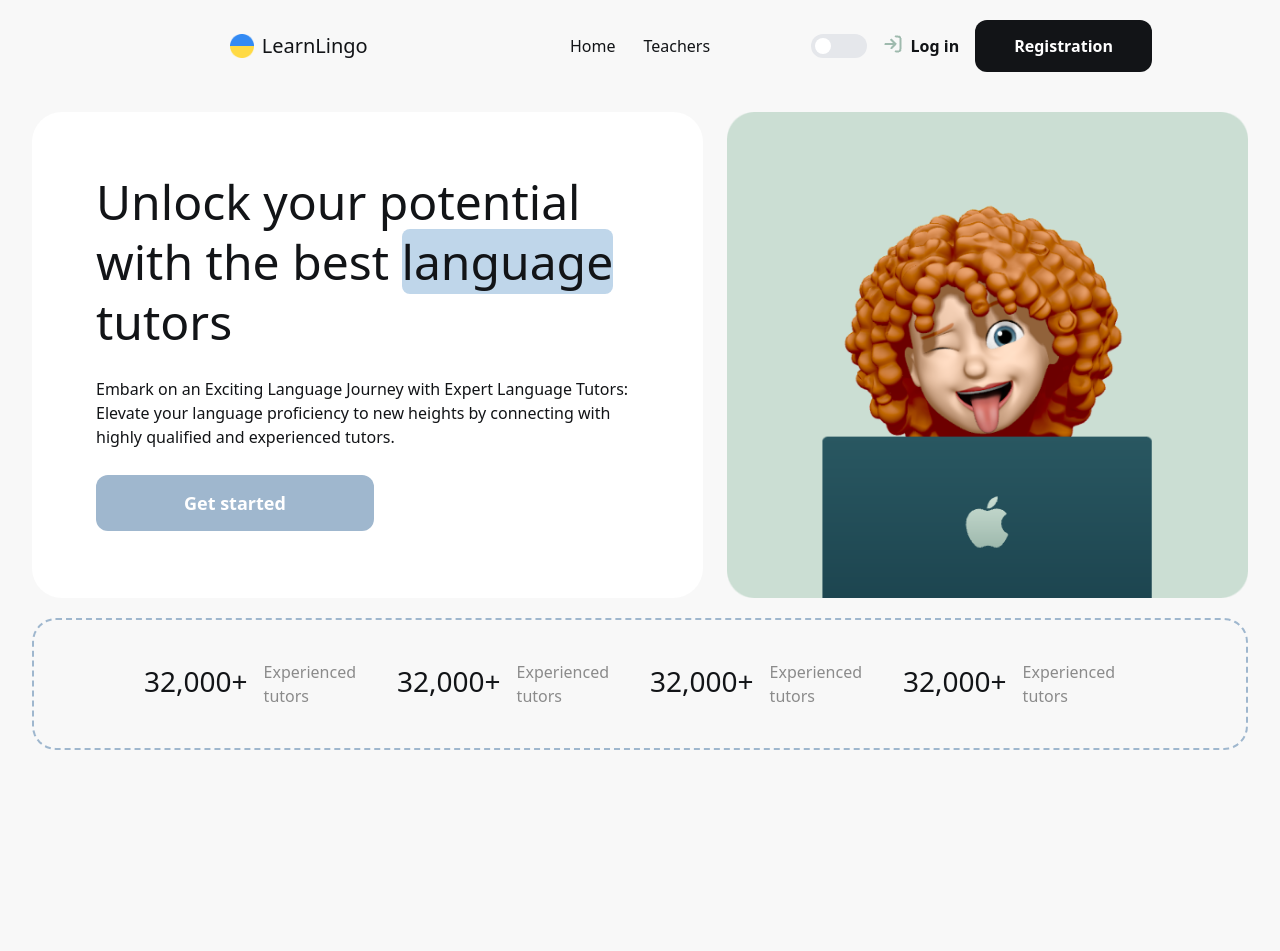
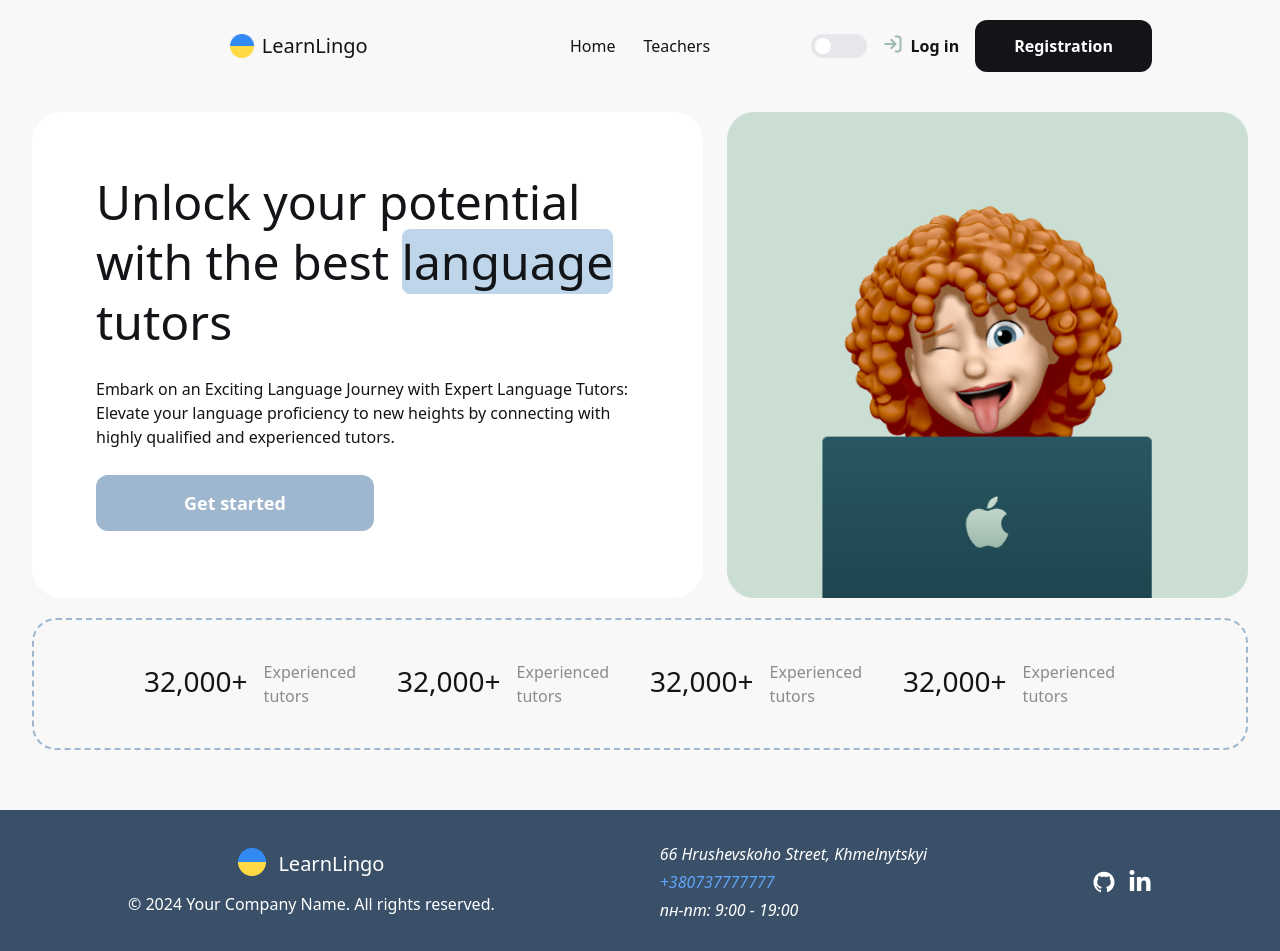
Before and after one commit to Nikolay0803/auth-next, a Next.js app: page / in a window 1280 px wide. Shown: the top 951 px of the page. Before the commit the page ends 810 px from the top, so only its background shows below. Built offline with nearby package versions, Linux system fonts and the light colour scheme; no server answers.

Commit message:
Add Footer

```diff
--- a/package.json
+++ b/package.json
@@ -14,6 +14,7 @@
     "next-auth": "^4.24.7",
     "react": "^18",
     "react-dom": "^18",
+    "react-icons": "^5.3.0",
     "react-toastify": "^10.0.5",
     "tailwind-merge": "^2.5.2"
   },
--- a/src/app/layout.tsx
+++ b/src/app/layout.tsx
@@ -1,9 +1,9 @@
-
 import Providers from "@/components/Providers";
 import "./globals.css";
 import AppBar from "@/components/AppBar";
 import { ToastContainer } from "react-toastify";
 import "react-toastify/dist/ReactToastify.css";
+import Footer from "@/components/Footer";
 
 export const metadata = {
   title: "Next-Auth",
@@ -17,11 +17,12 @@ interface Props {
 export default function RootLayout(props: Props) {
   return (
     <html lang="en">
-      <body>
+      <body className="flex flex-col min-h-screen">
         <Providers>
           <AppBar />
-          {props.children}
+          <main className="flex-grow">{props.children}</main>
           <ToastContainer />
+          <Footer />
         </Providers>
       </body>
     </html>
--- /dev/null
+++ b/src/components/Footer.tsx
@@ -0,0 +1,57 @@
+import Image from "next/image";
+import Link from "next/link";
+import logo from "@/assets/ukraine.png";
+import { AiFillGithub } from "react-icons/ai";
+import { FaLinkedinIn } from "react-icons/fa";
+
+export default function Footer() {
+  return (
+    <footer className="flex flex-col md:flex-row items-center justify-between px-8 md:px-[128px] py-8 bg-[#3A5068] text-white dark:bg-[#1c2938] dark:text-gray-300">
+      <div className="flex flex-col gap-3 items-center">
+        <Link className="flex items-center" href="/">
+          <div className="w-8 h-8">
+            <Image src={logo} alt="LearnLingo Logo" />
+          </div>
+          <p className="text-[20px] font-medium ml-2">LearnLingo</p>
+        </Link>
+        <p>&copy; 2024 Your Company Name. All rights reserved.</p>
+      </div>
+
+      <address className="flex flex-col gap-1 text-center md:text-left">
+        <span>66 Hrushevskoho Street, Khmelnytskyi</span>
+        <a
+          className="text-blue-400 hover:underline dark:text-blue-300"
+          href="tel:+380737777777"
+        >
+          +380737777777
+        </a>
+        <span>пн-пт: 9:00 - 19:00</span>
+      </address>
+
+      <ul className="flex gap-3 mt-3 md:mt-0">
+        <li>
+          <a
+            href="https://github.com/Nikolay0803"
+            aria-label="GitHub"
+            target="_blank"
+            rel="noopener noreferrer"
+            className="text-white hover:text-gray-400 dark:hover:text-gray-500"
+          >
+            <AiFillGithub size={24} />
+          </a>
+        </li>
+        <li>
+          <a
+            href="https://www.linkedin.com/in/mykola-maslakai-28318027a/"
+            aria-label="LinkedIn"
+            target="_blank"
+            rel="noopener noreferrer"
+            className="text-white hover:text-gray-400 dark:hover:text-gray-500"
+          >
+            <FaLinkedinIn size={24} />
+          </a>
+        </li>
+      </ul>
+    </footer>
+  );
+}
```
Also changed, not shown: 1 other file (tests, documents, lock files or other folders).
